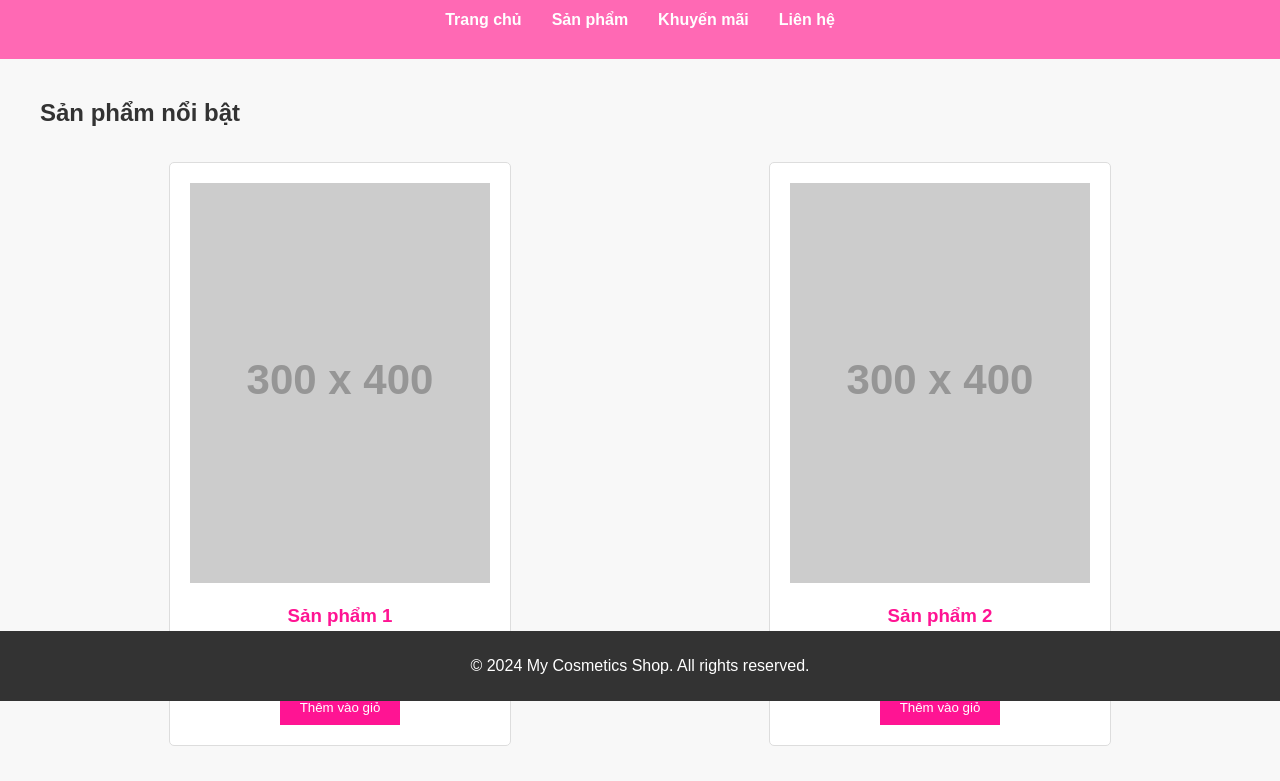
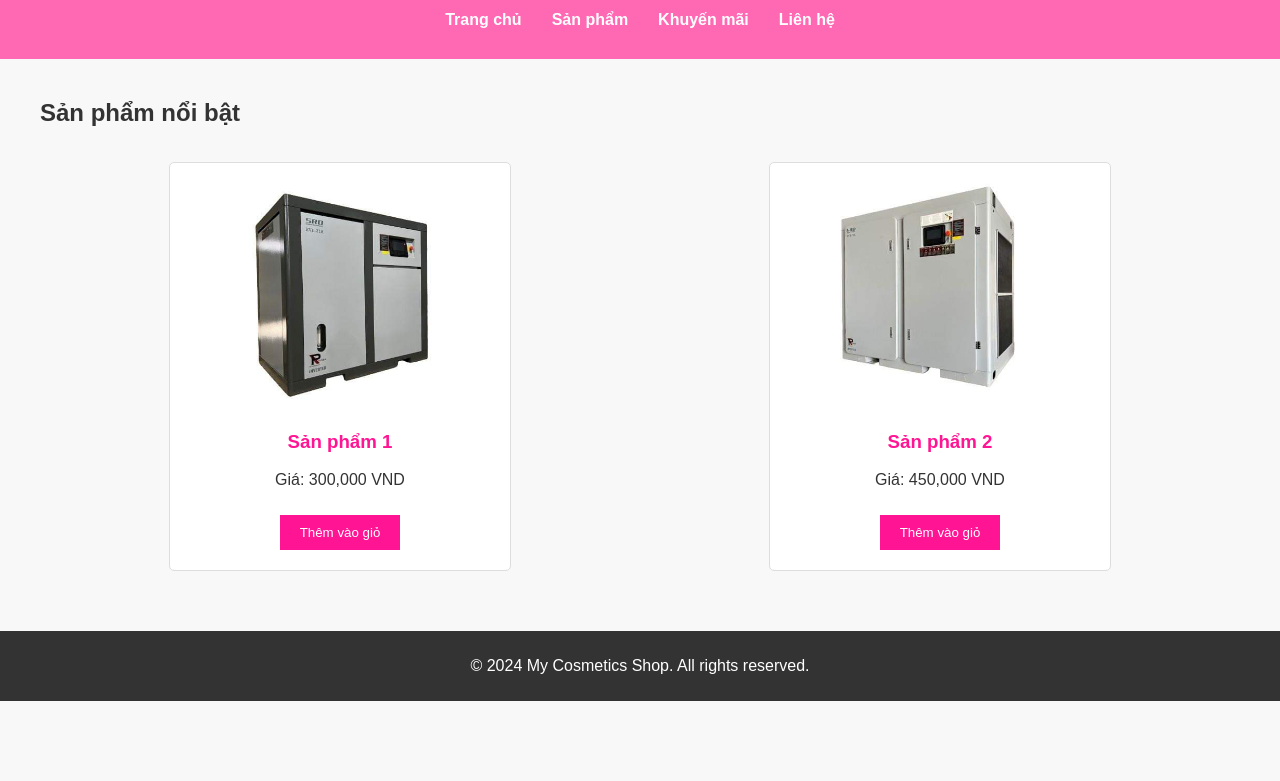
Before and after one commit to dthson01/my-cosmetics-shop, a plain HTML site: page index.html in a window 1280 px wide. Shown: the part 99-880 px from the top of the page. After the commit the page ends 800 px from the top, so only its background shows below. Drawn offline with Linux system fonts and the light colour scheme; placeholder pictures from the web are drawn by us.

Commit message:
Initial commit

```diff
--- a/index.html
+++ b/index.html
@@ -21,13 +21,13 @@
             <h2>Sản phẩm nổi bật</h2>
             <div class="product-list">
                 <div class="product">
-                    <img src="https://via.placeholder.com/300x400" alt="Mỹ phẩm 1">
+                    <img src="./Anh-1.jpg" alt="Mỹ phẩm 1">
                     <h3>Sản phẩm 1</h3>
                     <p>Giá: 300,000 VND</p>
                     <button>Thêm vào giỏ</button>
                 </div>
                 <div class="product">
-                    <img src="https://via.placeholder.com/300x400" alt="Mỹ phẩm 2">
+                    <img src="Anh-2.jpg" alt="Mỹ phẩm 2">
                     <h3>Sản phẩm 2</h3>
                     <p>Giá: 450,000 VND</p>
                     <button>Thêm vào giỏ</button>
```
